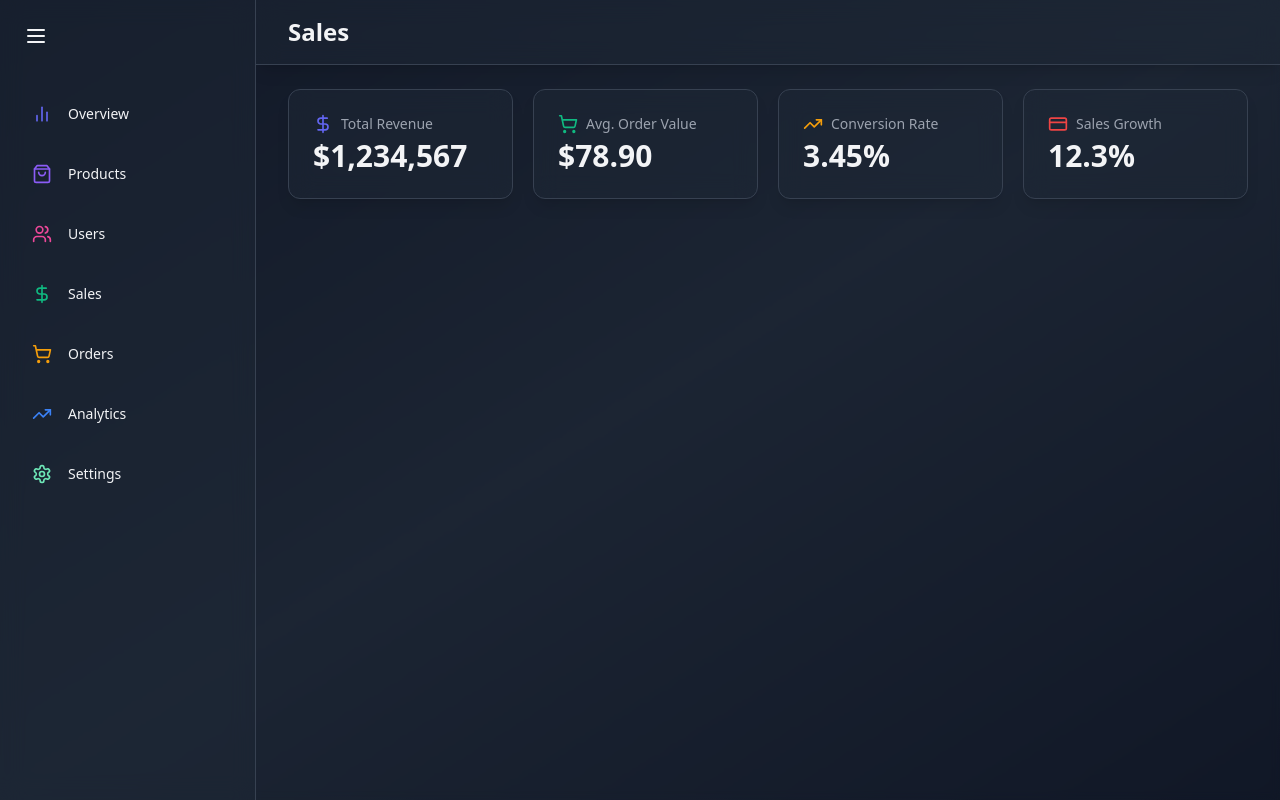
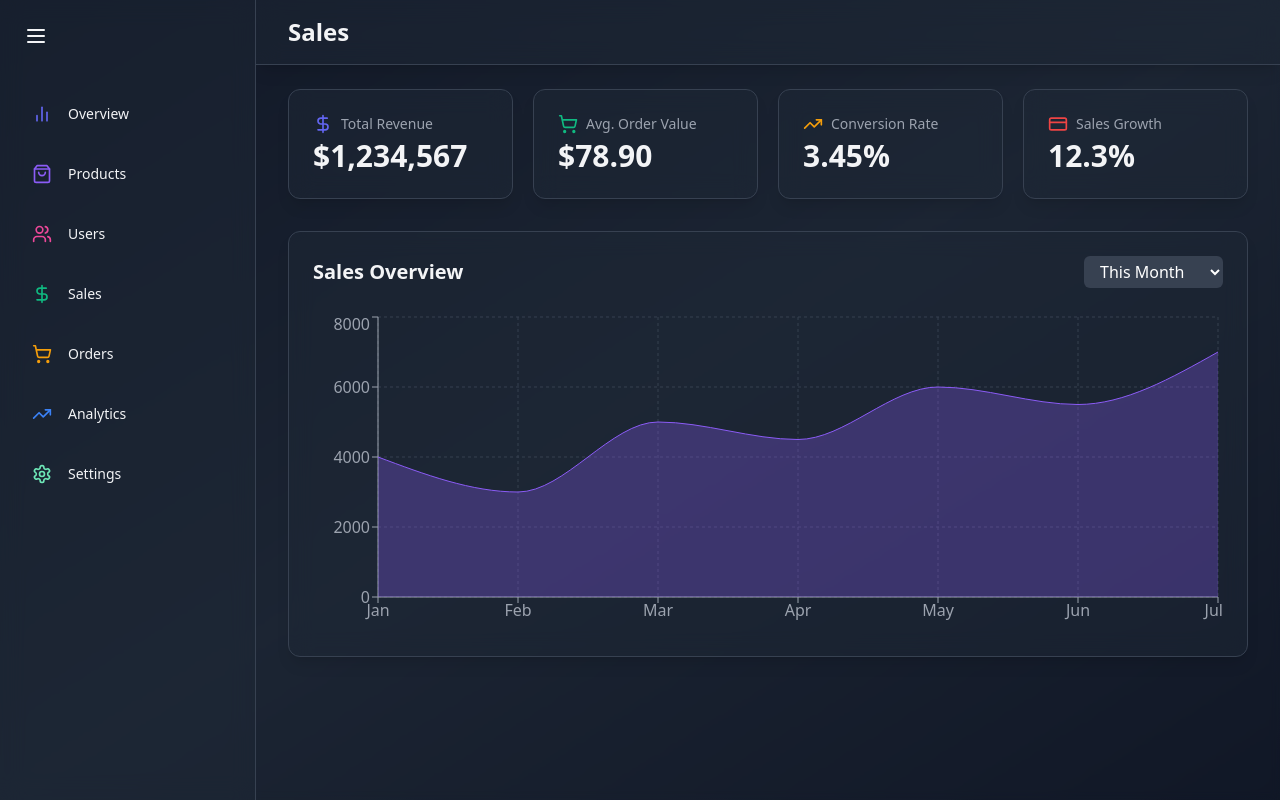
Before and after one commit to mstislavtceva/admin-dashboard, a React (Vite) app: page /sales in a window 1280 px wide. Built offline with nearby package versions, Linux system fonts and the light colour scheme.

Commit message:
feat(SalesPage): add SalesOverviewChart component
	- Implemented filtering data for periods
	- Added animated chart transitions with Framer Motion

```diff
--- /dev/null
+++ b/src/components/sales/SalesOverviewChart.jsx
@@ -0,0 +1,114 @@
+import { motion } from "framer-motion";
+import { useState } from "react";
+import {
+  Area,
+  AreaChart,
+  CartesianGrid,
+  ResponsiveContainer,
+  Tooltip,
+  XAxis,
+  YAxis,
+} from "recharts";
+
+const MONTH_SALES_DATA = [
+  { xAxis: "Jan", sales: 4000 },
+  { xAxis: "Feb", sales: 3000 },
+  { xAxis: "Mar", sales: 5000 },
+  { xAxis: "Apr", sales: 4500 },
+  { xAxis: "May", sales: 6000 },
+  { xAxis: "Jun", sales: 5500 },
+  { xAxis: "Jul", sales: 7000 },
+];
+
+const WEEK_SALES_DATA = [
+  { xAxis: "Mon", sales: 2000 },
+  { xAxis: "Tue", sales: 1500 },
+  { xAxis: "Wed", sales: 500 },
+  { xAxis: "Thu", sales: 900 },
+  { xAxis: "Fri", sales: 1200 },
+  { xAxis: "Sat", sales: 2100 },
+  { xAxis: "Sun", sales: 1500 },
+];
+
+const QUARTER_SALES_DATA = [
+  { xAxis: "I", sales: 40000 },
+  { xAxis: "II", sales: 45000 },
+  { xAxis: "III", sales: 50000 },
+  { xAxis: "IV", sales: 43500 },
+];
+
+const YEAR_SALES_DATA = [
+  { xAxis: "2021", sales: 100000 },
+  { xAxis: "2022", sales: 120000 },
+  { xAxis: "2023", sales: 90000 },
+  { xAxis: "2024", sales: 125000 },
+  { xAxis: "2025", sales: 90500 },
+];
+
+const SalesOverviewChart = () => {
+  const [selectedTimePeriod, setSelectedTimePeriod] = useState("This Month");
+  const [salesData, setSalesData] = useState(MONTH_SALES_DATA);
+
+  const handleSelectedTimePeriod = (period) => {
+    setSelectedTimePeriod(period);
+
+    if (period === "This Week") {
+      setSalesData(WEEK_SALES_DATA);
+    } else if (period === "This Month") {
+      setSalesData(MONTH_SALES_DATA);
+    } else if (period === "This Quarter") {
+      setSalesData(QUARTER_SALES_DATA);
+    } else if (period === "This Year") {
+      setSalesData(YEAR_SALES_DATA);
+    }
+  };
+
+  return (
+    <motion.div
+      className="bg-gray-800 bg-opacity-50 backdrop-blur-md shadow-lg rounded-xl p-6 border border-gray-700 mb-8"
+      initial={{ opacity: 0, y: 20 }}
+      animate={{ opacity: 1, y: 0 }}
+      transition={{ delay: 0.2 }}
+    >
+      <div className="flex items-center justify-between mb-6">
+        <h2 className="text-xl font-semibold text-gray-100">Sales Overview</h2>
+        <select
+          className="bg-gray-700 text-white rounded-md px-3 py-1 focus:outline-none focus:ring-2
+         focus:ring-blue-500"
+          value={selectedTimePeriod}
+          onChange={(e) => handleSelectedTimePeriod(e.target.value)}
+        >
+          <option>This Week</option>
+          <option>This Month</option>
+          <option>This Quarter</option>
+          <option>This Year</option>
+        </select>
+      </div>
+      <div className="w-full h-80">
+        <ResponsiveContainer>
+          <AreaChart data={salesData}>
+            <CartesianGrid strokeDasharray="3 3" stroke="#374151" />
+            <XAxis dataKey="xAxis" stroke="#9CA3AF" />
+            <YAxis stroke="#9CA3AF" />
+            <Tooltip
+              contentStyle={{
+                backgroundColor: "rgba(31, 41, 55, 0.8)",
+                borderColor: "#4b5563",
+              }}
+              itemStyle={{ color: "#e5e7eb" }}
+            />
+            <Area
+              type="monotone"
+              dataKey="sales"
+              stroke="#8b5cf6"
+              fill="#8b5cf6"
+              fillOpacity={0.3}
+            />
+          </AreaChart>
+        </ResponsiveContainer>
+      </div>
+    </motion.div>
+  );
+};
+
+export default SalesOverviewChart;
--- a/src/pages/SalesPage.jsx
+++ b/src/pages/SalesPage.jsx
@@ -3,6 +3,7 @@ import { CreditCard, DollarSign, ShoppingCart, TrendingUp } from "lucide-react";
 
 import Header from "../components/common/Header";
 import StatCard from "../components/common/StatCard";
+import SalesOverviewChart from "../components/sales/SalesOverviewChart";
 
 const SALES_STATS_DATA = {
   totalRevenue: "$1,234,567",
@@ -48,6 +49,8 @@ const SalesPage = () => {
             color="#ef4444"
           />
         </motion.div>
+
+        <SalesOverviewChart />
       </main>
     </div>
   );
```
